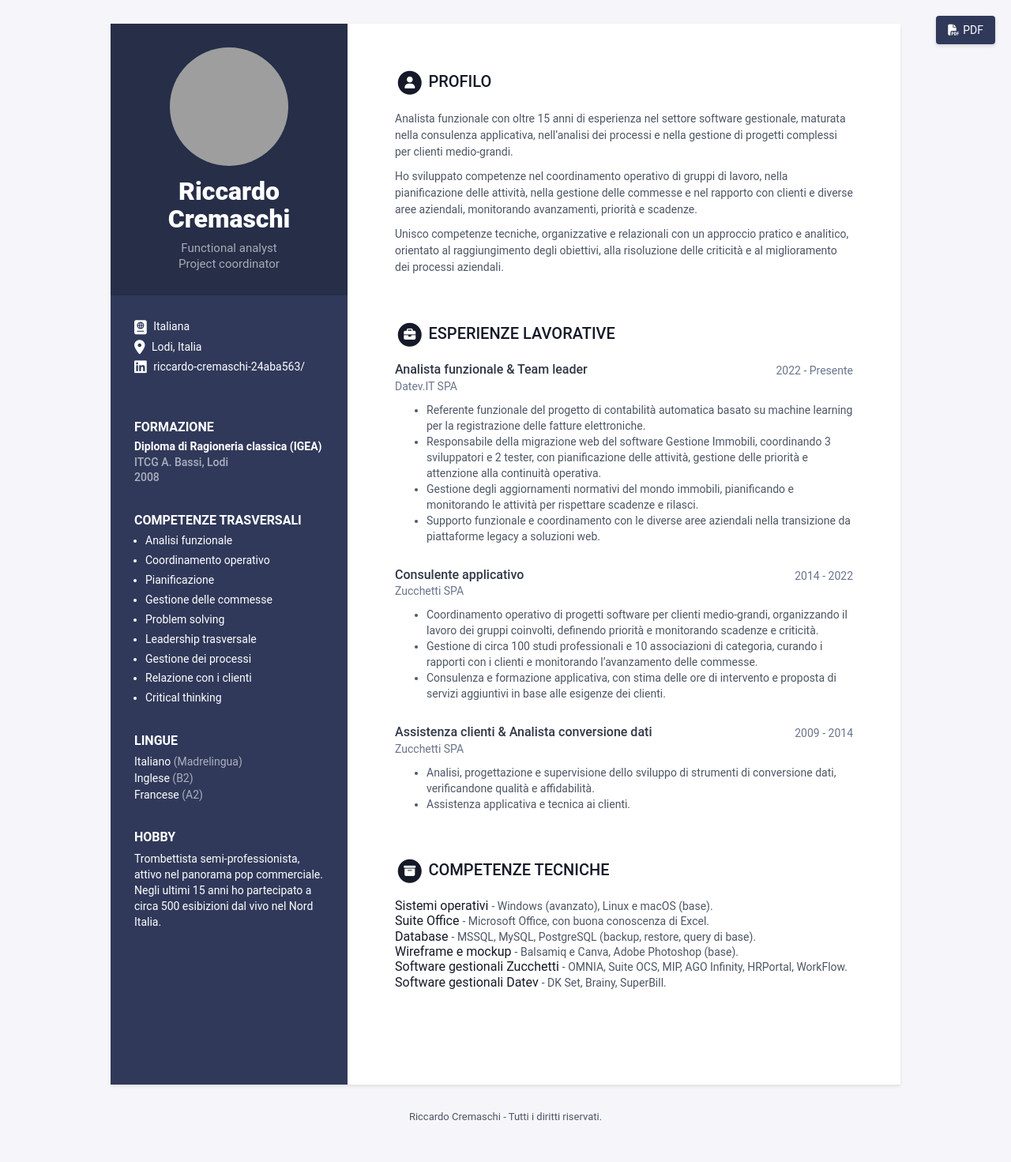
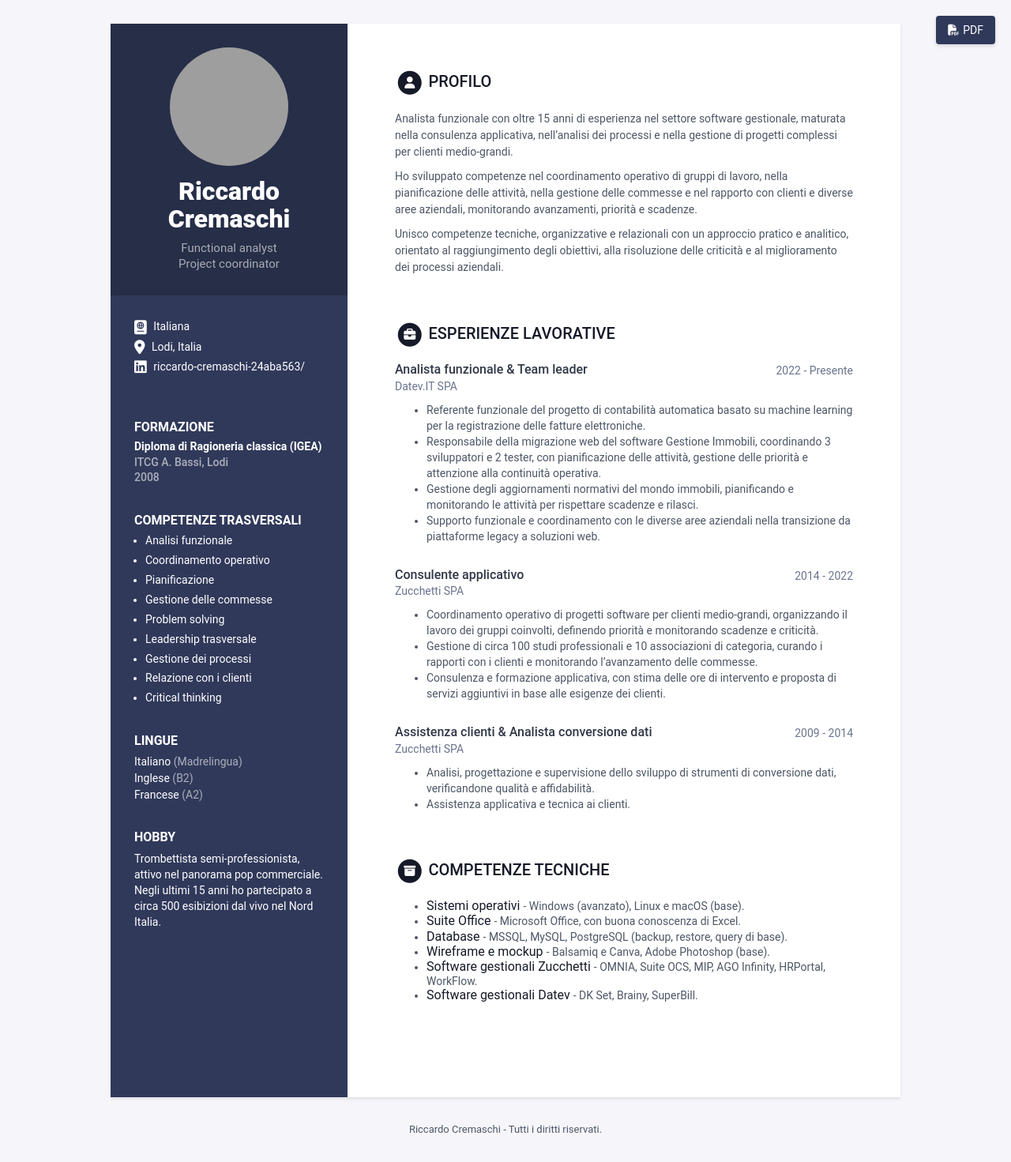
Before and after one commit to riccardocremaschi/cv, a Jekyll site: the page built from index.html, in a window 1280 px wide. Shown: the whole page at 79% size. Built offline with Jekyll 4.4.1, drawn with Linux system fonts in a browser that asks for light colours; grey boxes are pictures that could not be loaded.

Commit message:
Nasconde contatti e migliora qualifica e competenze tecniche

```diff
--- a/_includes/projects.html
+++ b/_includes/projects.html
@@ -16,8 +16,9 @@
   </div><!--//intro-->
   {% endif %}
 
+  <ul class="technical-skills-list">
   {% for project in projects.assignments %}
-    <div class="item">
+    <li class="item">
 
       <span class="project-title">
         {% if project.link %}
@@ -31,8 +32,9 @@
       - <span class="project-tagline">{{ project.tagline }}</span>
       {% endif %}
 
-    </div><!--//item-->
+    </li><!--//item-->
   {% endfor %}
+  </ul>
 
 </section><!--//section-->
 {% endif %}
```
